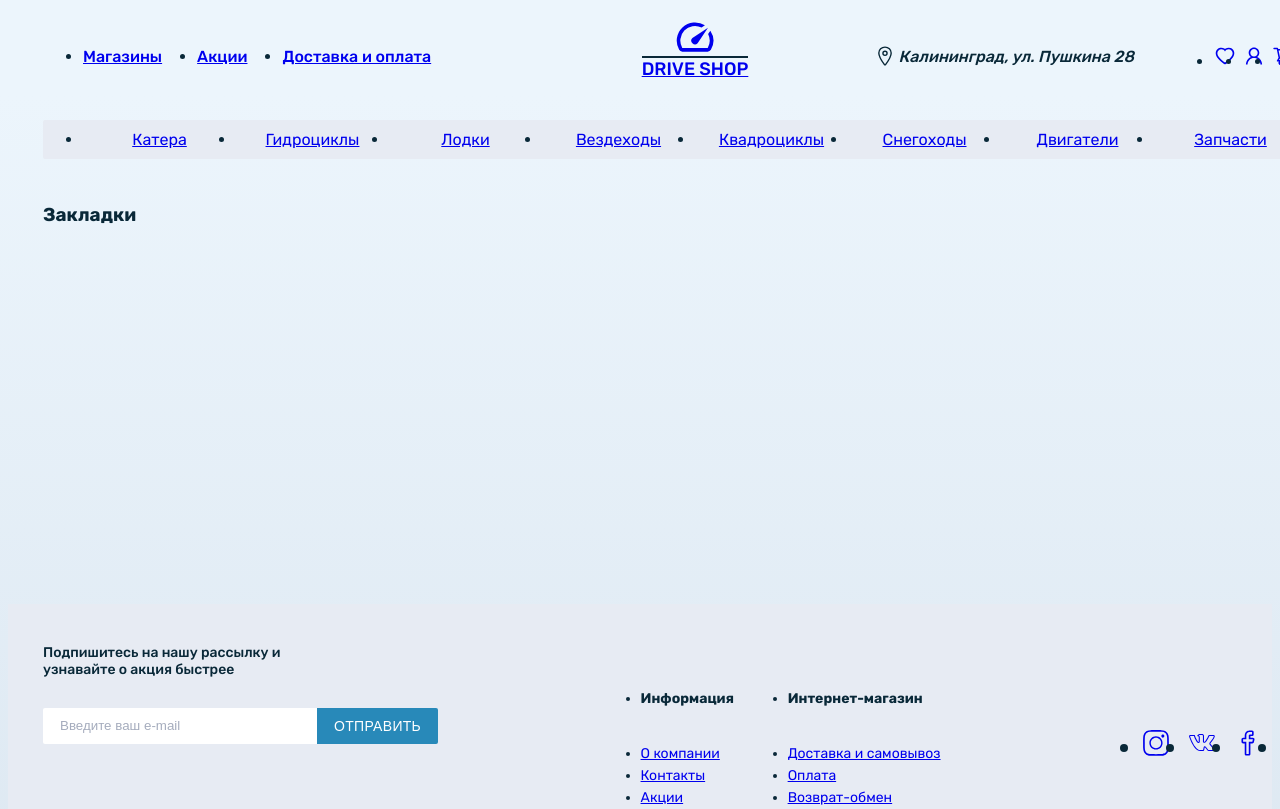
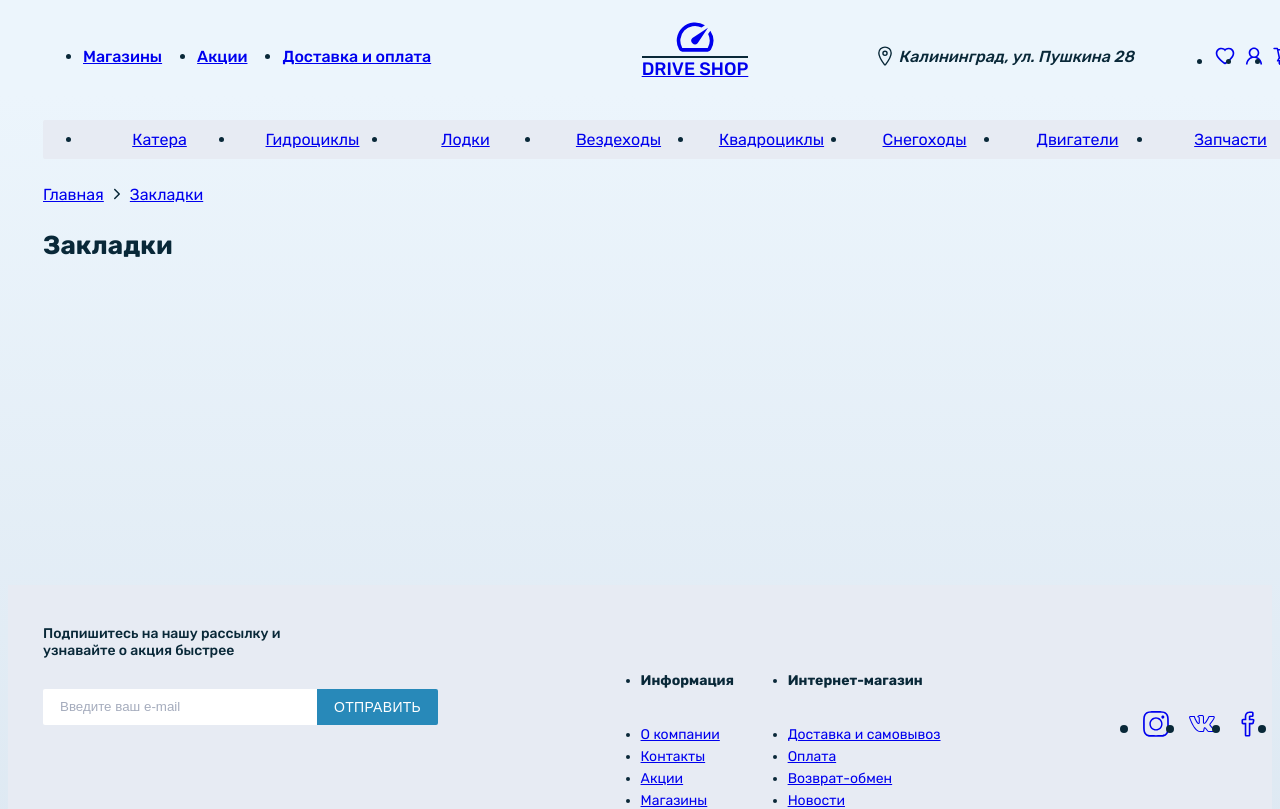
Before and after one commit to St1llSane/DriveShop, a React (Vite) app: page /favorites in a window 1280 px wide. Shown: the top 809 px of the page. Built offline with nearby package versions, Linux system fonts and the light colour scheme.

Commit message:
created useLocationPathname hook

```diff
--- /dev/null
+++ b/src/hooks/useLocationPathname.jsx
@@ -0,0 +1,16 @@
+import { useLocation } from 'react-router-dom'
+
+const useLocationPathname = () => {
+  const location = useLocation()
+
+  switch (location.pathname) {
+    case '/':
+      return 'Главная'
+    case '/favorites':
+      return 'Закладки'
+    case '/cart':
+      return 'Корзина'
+  }
+}
+
+export default useLocationPathname
--- a/src/pages/Favorites.jsx
+++ b/src/pages/Favorites.jsx
@@ -1,9 +1,16 @@
+import { IoIosArrowForward } from 'react-icons/io'
 import '../styles/c_styles/p_styles/favorites.scss'
+import useLocationPathname from '../hooks/useLocationPathname'
 
 const Favorites = () => {
   return (
     <section className="favorites">
       <div className="favorites__wrapper">
+        <div className="favorites__wrapper-history">
+          <a href="#">Главная</a>
+          <IoIosArrowForward />
+          <a href="#">{useLocationPathname()}</a>
+        </div>
         <div className="favorites__wrapper-top">
           <h3>Закладки</h3>
         </div>
--- a/src/styles/c_styles/p_styles/favorites.scss
+++ b/src/styles/c_styles/p_styles/favorites.scss
@@ -2,4 +2,18 @@
 
 .favorites {
   @extend %full-screen-hf;
+
+	&__wrapper {
+		&-history {
+			display: flex;
+			align-items: center;
+			gap: 5px
+		}
+
+		&-top {
+			h3 {
+				@extend %title;
+			}
+		}
+	}
 }
```
